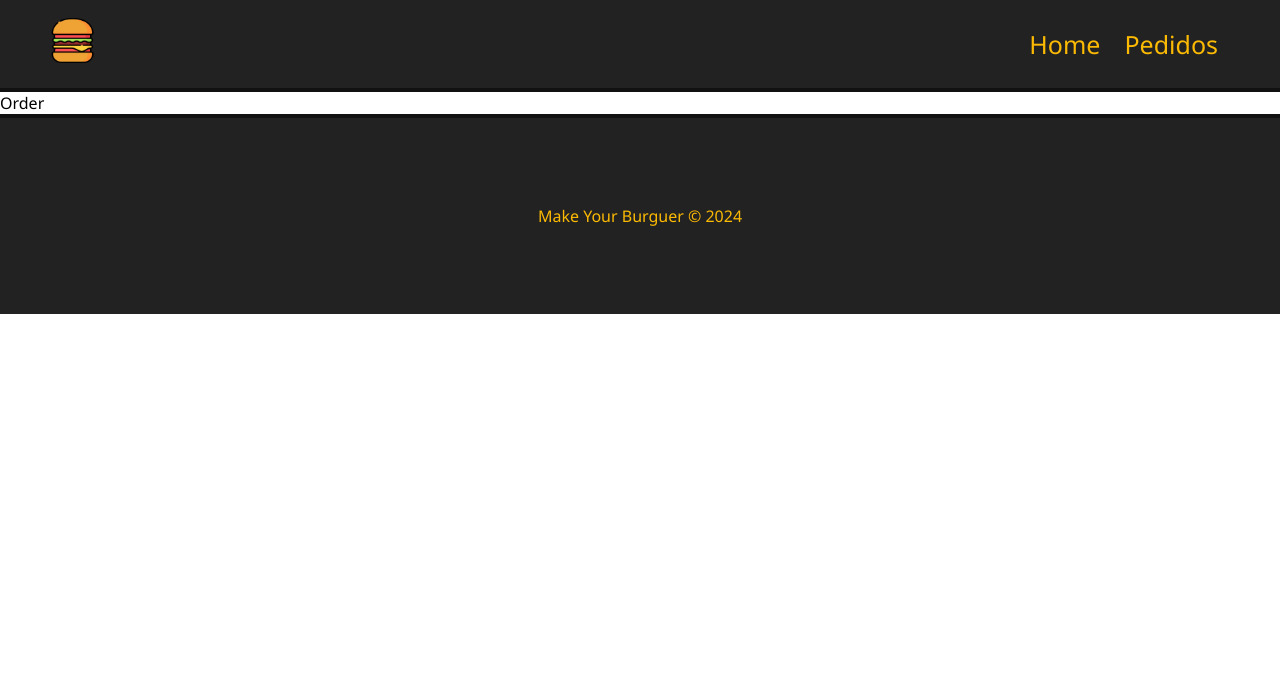
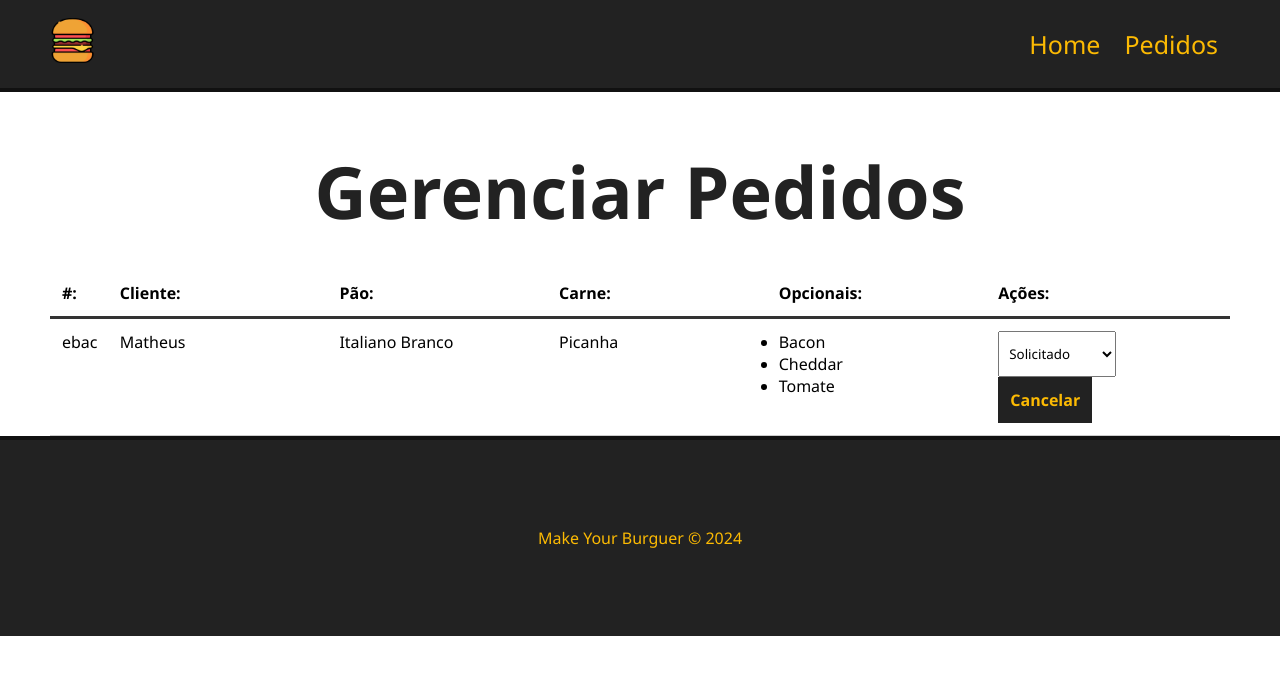
Before and after one commit to matheushenriquecsb/order-menu-vuejs, a Vue app: page /order in a window 1280 px wide. Shown: the top 674 px of the page. Built offline with nearby package versions, Linux system fonts and the light colour scheme; data requests are answered from the project's data file.

Commit message:
feat: create dashboard component and order page

```diff
--- a/database/db.json
+++ b/database/db.json
@@ -97,34 +97,15 @@
   ],
   "burgers": [
     {
-      "id": "d9db",
-      "nome": "test",
-      "carne": "Alcatra",
-      "pao": "3 Queijos",
-      "molho": "Chipotle",
-      "opcionais": [
-        "Bacon"
-      ],
-      "status": "Solicitado"
-    },
-    {
-      "id": "b966",
-      "nome": "",
-      "carne": "",
-      "pao": "",
-      "molho": "",
-      "opcionais": [],
-      "status": "Solicitado"
-    },
-    {
-      "id": "3baf",
-      "nome": "sdsd",
-      "carne": "Alcatra",
+      "id": "ebac",
+      "nome": "Matheus",
+      "carne": "Picanha",
       "pao": "Italiano Branco",
       "molho": "Chipotle",
       "opcionais": [
         "Bacon",
-        "Salame"
+        "Cheddar",
+        "Tomate"
       ],
       "status": "Solicitado"
     }
--- a/src/components/BurguerForm.vue
+++ b/src/components/BurguerForm.vue
@@ -80,6 +80,7 @@
 </script>
 
 <template>
+  <Message :msg="msg" v-show="msg" />
   <div>
     <div>
       <form id="burguer-form" @submit="createBurguer">
--- /dev/null
+++ b/src/components/Dashboard.vue
@@ -0,0 +1,173 @@
+<template>
+  <Message :msg="msg" v-show="msg" />
+  <div id="burger-table" v-if="burgers">
+    <div>
+      <div id="burger-table-heading">
+        <div class="order-id">#:</div>
+        <div>Cliente:</div>
+        <div>Pão:</div>
+        <div>Carne:</div>
+        <div>Opcionais:</div>
+        <div>Ações:</div>
+      </div>
+    </div>
+    <div id="burger-table-rows">
+      <div class="burger-table-row" v-for="burger in burgers" :key="burger.id">
+        <div class="order-number">{{ burger.id }}</div>
+        <div>{{ burger.nome }}</div>
+        <div>{{ burger.pao }}</div>
+        <div>{{ burger.carne }}</div>
+        <div>
+          <ul v-for="(opcional, index) in burger.opcionais" :key="index">
+            <li>{{ opcional }}</li>
+          </ul>
+        </div>
+        <div>
+          <select name="status" class="status" @change="updateBurger($event, burger.id)">
+            <option
+              :value="s.tipo"
+              v-for="s in status"
+              :key="s.id"
+              :selected="burger.status == s.tipo"
+            >
+              {{ s.tipo }}
+            </option>
+          </select>
+          <button class="delete-btn" @click="deleteBurger(burger.id)">Cancelar</button>
+        </div>
+      </div>
+    </div>
+  </div>
+  <div v-else>
+    <h2>Não há pedidos no momento!</h2>
+  </div>
+</template>
+<script>
+import Message from './Message.vue'
+
+export default {
+  name: 'Dashboard',
+  data() {
+    return {
+      burgers: null,
+      burger_id: null,
+      status: [],
+      msg: null
+    }
+  },
+
+  components: { Message },
+  methods: {
+    async getPedidos() {
+      const req = await fetch('http://localhost:3000/burgers')
+
+      const data = await req.json()
+
+      this.burgers = data
+
+      // Resgata os status de pedidos
+      this.getStatus()
+    },
+    async getStatus() {
+      const req = await fetch('http://localhost:3000/status')
+
+      const data = await req.json()
+
+      this.status = data
+    },
+    async deleteBurger(id) {
+      const req = await fetch(`http://localhost:3000/burgers/${id}`, {
+        method: 'DELETE'
+      })
+
+      const res = await req.json()
+
+      this.msg = `Pedido nº${res.id} removido com sucesso!`
+
+      setTimeout(() => (this.msg = ''), 3000)
+
+      this.getPedidos()
+    },
+    async updateBurger(event, id) {
+      const option = event.target.value
+
+      const dataJson = JSON.stringify({ status: option })
+
+      const req = await fetch(`http://localhost:3000/burgers/${id}`, {
+        method: 'PATCH',
+        headers: { 'Content-Type': 'application/json' },
+        body: dataJson
+      })
+
+      const res = await req.json()
+
+      this.msg = `Pedido nº${res.id} atualizado para ${res.status}!`
+
+      setTimeout(() => (this.msg = ''), 3000)
+
+      console.log(res)
+    }
+  },
+  mounted() {
+    this.getPedidos()
+  }
+}
+</script>
+
+<style scoped>
+#burger-table {
+  max-width: 1200px;
+  margin: 0 auto;
+}
+
+#burger-table-heading,
+#burger-table-rows,
+.burger-table-row {
+  display: flex;
+  flex-wrap: wrap;
+}
+
+#burger-table-heading {
+  font-weight: bold;
+  padding: 12px;
+  border-bottom: 3px solid #333;
+}
+
+.burger-table-row {
+  width: 100%;
+  padding: 12px;
+  border-bottom: 1px solid #ccc;
+}
+
+#burger-table-heading div,
+.burger-table-row div {
+  width: 19%;
+}
+
+#burger-table-heading .order-id,
+.burger-table-row .order-number {
+  width: 5%;
+}
+
+select {
+  padding: 12px 6px;
+  margin-right: 12px;
+}
+
+.delete-btn {
+  background-color: #222;
+  color: #fcba03;
+  font-weight: bold;
+  border: 2px solid #222;
+  padding: 10px;
+  font-size: 16px;
+  margin: 0 auto;
+  cursor: pointer;
+  transition: 0.5s;
+}
+
+.delete-btn:hover {
+  background-color: transparent;
+  color: #222;
+}
+</style>
--- a/src/components/Message.vue
+++ b/src/components/Message.vue
@@ -1,7 +1,6 @@
 <template>
   <div class="message-container">
     <p>{{ msg }}</p>
-    <span>Message</span>
   </div>
 </template>
 
--- a/src/views/Order.vue
+++ b/src/views/Order.vue
@@ -1,7 +1,17 @@
-<script setup></script>
+<script>
+import Dashboard from '../components/Dashboard.vue'
+
+export default {
+  name: 'Order',
+  components: { Dashboard }
+}
+</script>
 
 <template>
-  <div>Order</div>
+  <div>
+    <div class="main-container">
+      <h1>Gerenciar Pedidos</h1>
+      <Dashboard />
+    </div>
+  </div>
 </template>
-
-<style></style>
```
